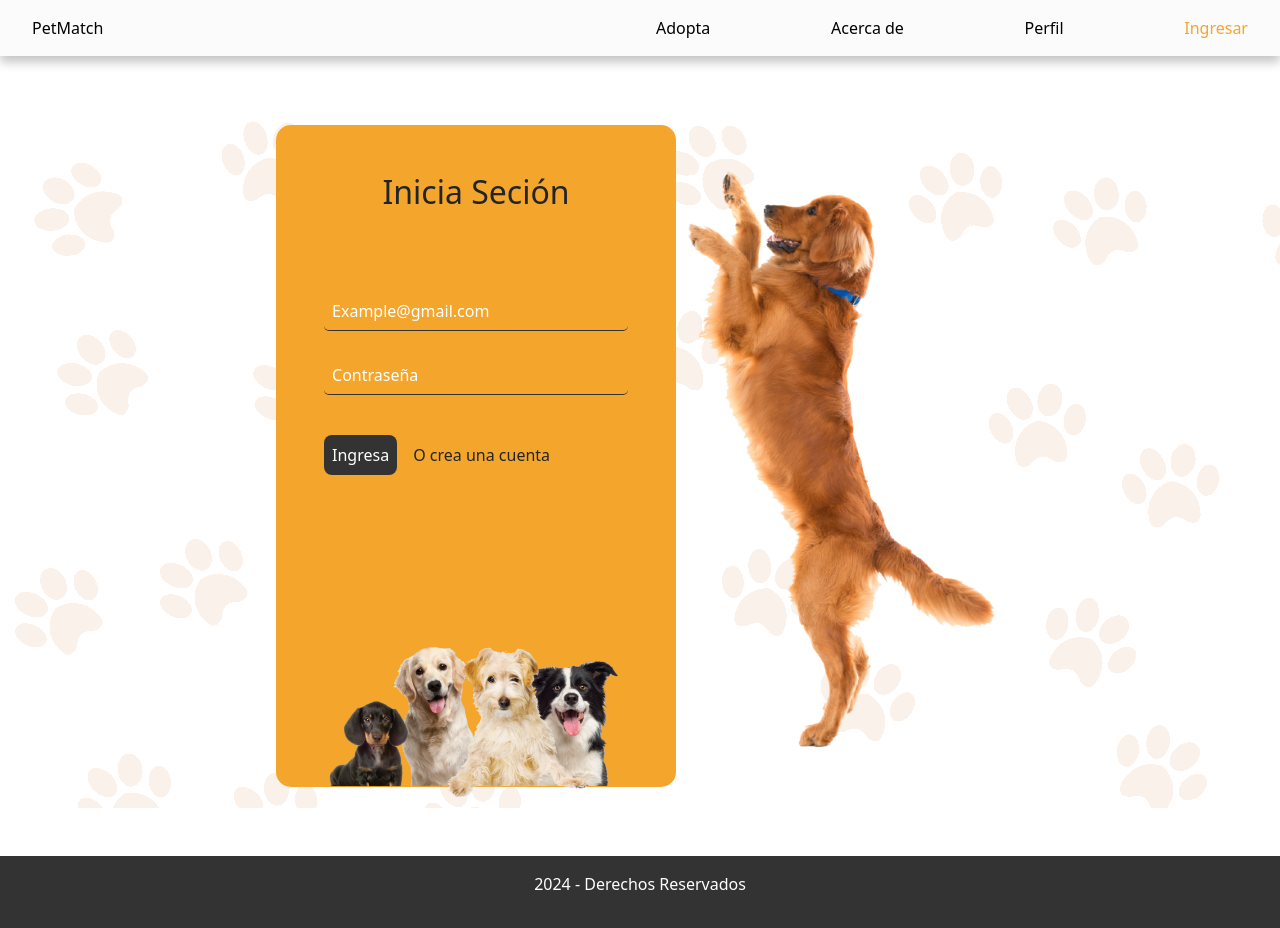
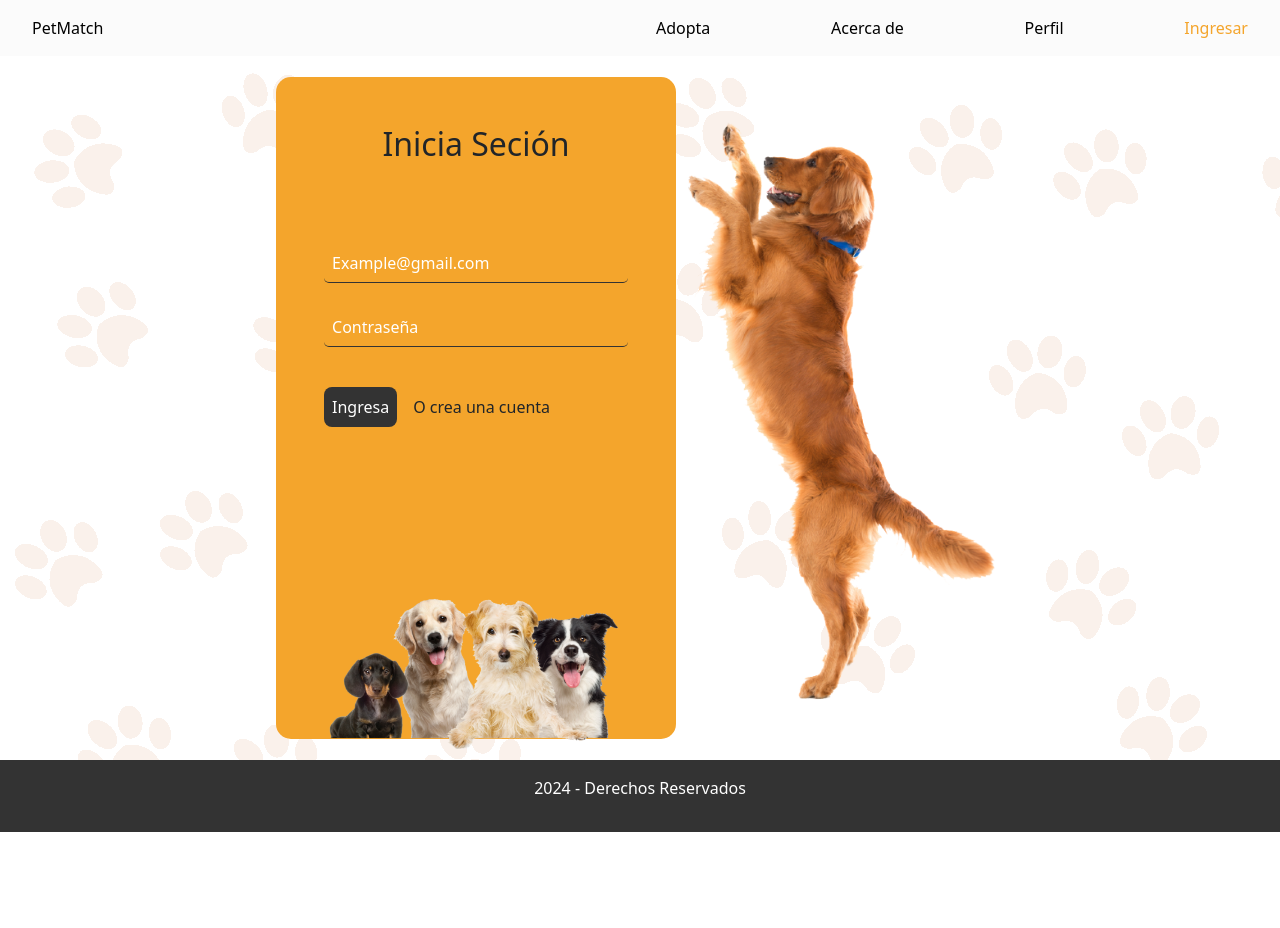
Before and after one commit to alber748/pet-match-front, a React (Vite) app: page /login in a window 1280 px wide. After the commit the page ends 832 px from the top, so only its background shows below. Built offline with nearby package versions, Linux system fonts and the light colour scheme.

Commit message:
Refactor login container styles (remove class margin in Y)

```diff
--- a/src/app/Pages/login/Login.tsx
+++ b/src/app/Pages/login/Login.tsx
@@ -77,12 +77,12 @@
   };
 
   return (
-    <div className="container-login d-flex justify-content-center align-items-center bg-huellas z-index-0 my-5">
+    <div className="container-login d-flex justify-content-center align-items-center bg-huellas z-index-0">
       {isLogin ? (
         <form onSubmit={login}
         autoComplete="off"
           action=""
-          className="d-flex flex-column w-25 align-items-start px-5 form-login gap-4  position-relative"
+          className="d-flex flex-column w-25 align-items-start px-5 form-login gap-4 position-relative"
         >
           <h2 className="mt-5 mx-auto">Inicia Seción</h2>
           <input
```
